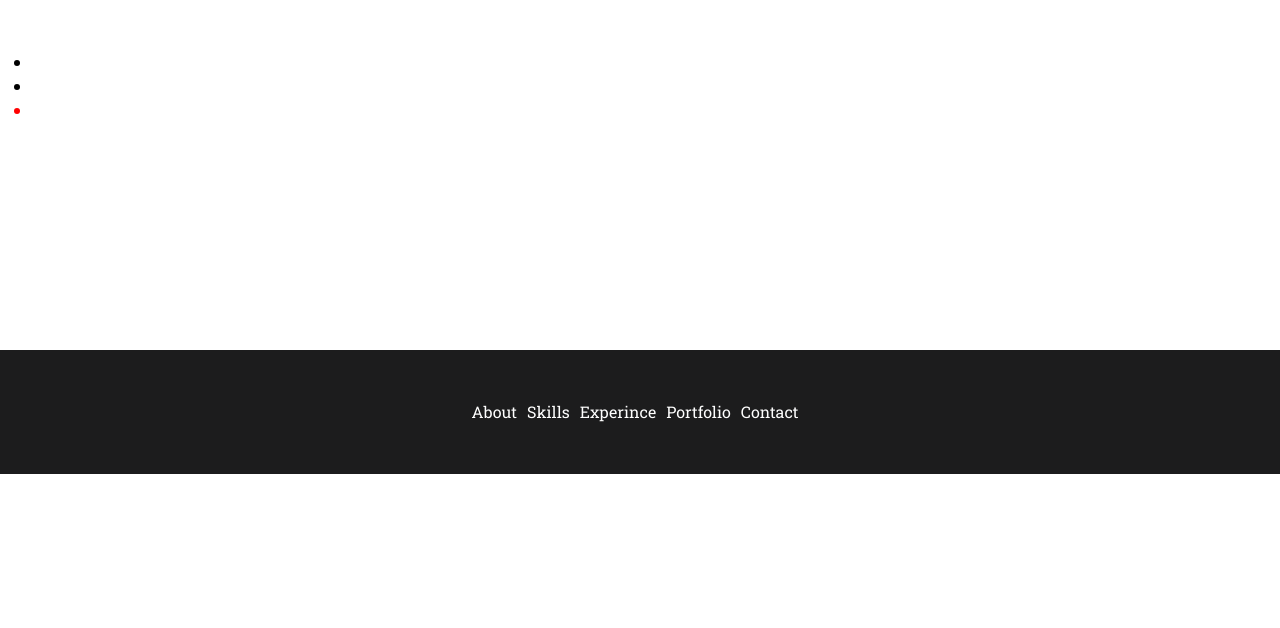
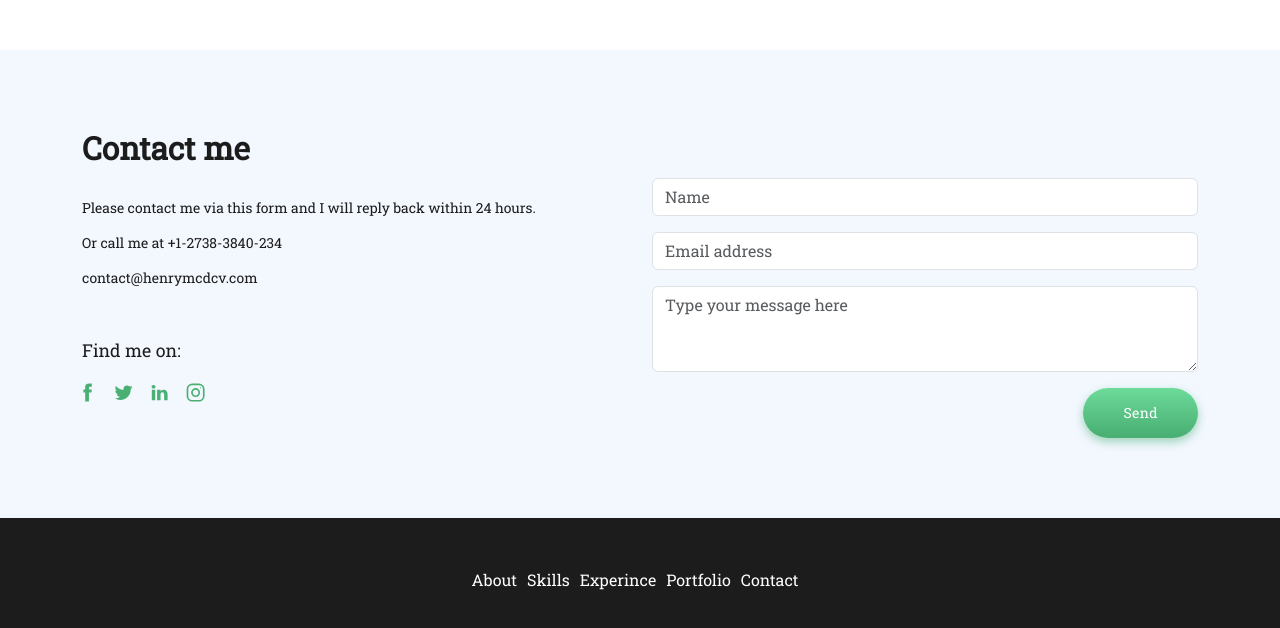
Before and after one commit to germantagli/portale-german-tagli, a React (Create React App) app: page / in a window 1280 px wide. Shown: the part 4361-4989 px from the top of the page. Before the commit the page ends 4835 px from the top, so only its background shows below. Built offline with nearby package versions, Linux system fonts and the light colour scheme.

Commit message:
fix section contacts

```diff
--- a/src/pages/Contacts/Contacts.js
+++ b/src/pages/Contacts/Contacts.js
@@ -1,3 +1,4 @@
+import { Container, Row, Col, Form, Button } from "react-bootstrap";
 import "./Contacts.scss";
 import PropTypes from "prop-types";
 
@@ -8,11 +9,90 @@ import PropTypes from "prop-types";
 */
 const Contacts = ({ info }) => {
     return (
-        <ul className="testList">
-            <li className="testList__item">{info}</li>
-            <li className="testList__item">{info}</li>
-            <li className="testList__item--colorRed">{info}</li>
-        </ul>
+        <div className="Contacts">
+            <Container>
+                <Row>
+                    <Col xs="12" sm="12" md="12" lg="6">
+                        <h1 className="title">Contact me</h1>
+                        <p className="description">Please contact me via this form and I will reply back within 24 hours.</p>
+                        <a cla href="tel:Or call me at +1-2738-3840-234">
+                            <p className="description">Or call me at +1-2738-3840-234</p>
+                        </a>
+                        <a href="mailto:contact@henrymcdcv.com" >
+                            <p className="description">
+                                contact@henrymcdcv.com
+                            </p>
+                        </a>
+
+                        <div className="socialCard">
+                            <p className="m-0 p-0 findMe">Find me on:</p>
+
+                            <div className="wrapSocial">
+                                <div className="link-wrapper">
+                                    <a aria-label="Social link" class="link" target="_blank" rel="noopener noreferrer" href="https://www.facebook.com">
+                                        <div class="Contact6styled__SocialIcon-sc-1cg5agc-20 tXjNA styled__SvgIcon-sc-1mehu68-0 ihVyiR" data-name="icon-facebook">
+                                            <svg xmlns="http://www.w3.org/2000/svg" width="32" height="32" viewBox="0 0 32 32">
+                                                <path d="M12.026 6.81v4.13H9v5.051h3.026V31h6.216V15.992h4.171s.391-2.422.58-5.07h-4.728V7.469c0-.516.678-1.21 1.348-1.21H23V1.001h-4.605c-6.523 0-6.369 5.055-6.369 5.81z"></path>
+                                            </svg>
+                                        </div>
+                                    </a>
+                                </div>
+
+                                <div className="link-wrapper">
+                                    <a aria-label="Social link" class=" link" target="_blank" rel="noopener noreferrer" href="https://www.twitter.com">
+                                        <div class="Contact6styled__SocialIcon-sc-1cg5agc-20 tXjNA styled__SvgIcon-sc-1mehu68-0 ihVyiR" data-name="icon-twitter">
+                                            <svg xmlns="http://www.w3.org/2000/svg" width="32" height="32" viewBox="0 0 32 32">
+                                                <path d="M31 6.883a12.292 12.292 0 01-3.534.969 6.178 6.178 0 002.705-3.402 12.386 12.386 0 01-3.911 1.494A6.137 6.137 0 0021.768 4a6.154 6.154 0 00-5.995 7.555 17.473 17.473 0 01-12.684-6.43 6.103 6.103 0 00-.832 3.093 6.153 6.153 0 002.737 5.122 6.162 6.162 0 01-2.788-.772v.077a6.161 6.161 0 004.936 6.035 6.225 6.225 0 01-1.622.216c-.397 0-.782-.039-1.159-.114a6.159 6.159 0 005.748 4.274 12.346 12.346 0 01-7.643 2.63c-.497 0-.986-.03-1.468-.084a17.398 17.398 0 009.433 2.769c11.321 0 17.509-9.377 17.509-17.509l-.021-.797a12.291 12.291 0 003.078-3.179z">
+                                                </path>
+                                            </svg>
+                                        </div>
+                                    </a>
+                                </div>
+
+                                <div className="link-wrapper">
+                                    <a aria-label="Social link" class=" link" target="_blank" rel="noopener noreferrer" href="https://www.linkedin.com">
+                                        <div class="Contact6styled__SocialIcon-sc-1cg5agc-20 tXjNA styled__SvgIcon-sc-1mehu68-0 ihVyiR" data-name="icon-linkedin">
+                                            <svg xmlns="http://www.w3.org/2000/svg" width="32" height="32" viewBox="0 0 32 32">
+                                                <path d="M29.333 18.777v9.83h-5.716v-9.172c0-2.304-.827-3.876-2.896-3.876-1.579 0-2.519 1.06-2.933 2.085-.151.366-.19.877-.19 1.389v9.574h-5.717s.077-15.534 0-17.144h5.717v2.43l-.038.055h.038v-.055c.76-1.166 2.116-2.833 5.152-2.833 3.762 0 6.582 2.45 6.582 7.716zM5.902 3.2c-1.956 0-3.235 1.279-3.235 2.961 0 1.646 1.242 2.964 3.159 2.964h.038c1.994 0 3.234-1.318 3.234-2.964C9.06 4.479 7.858 3.2 5.902 3.2zM3.006 28.608h5.715V11.464H3.006v17.144z">
+                                                </path>
+                                            </svg>
+                                        </div>
+                                    </a>
+                                </div>
+
+                                <div className="link-wrapper">
+                                    <a aria-label="Social link" class=" link" target="_blank" rel="noopener noreferrer" href="https://www.instagram.com">
+                                        <div class="Contact6styled__SocialIcon-sc-1cg5agc-20 tXjNA styled__SvgIcon-sc-1mehu68-0 ihVyiR" data-name="icon-instagram">
+                                            <svg xmlns="http://www.w3.org/2000/svg" width="32" height="32" viewBox="0 0 32 32">
+                                                <path d="M16 8.5a7.5 7.5 0 100 15 7.5 7.5 0 000-15zm0 12.188A4.695 4.695 0 0111.312 16c0-2.586 2.104-4.688 4.688-4.688s4.688 2.102 4.688 4.688A4.695 4.695 0 0116 20.688zm8.063-11.751a.999.999 0 110-1.997.999.999 0 010 1.997zM21.625 1h-11.25A9.376 9.376 0 001 10.375v11.25A9.376 9.376 0 0010.375 31h11.25A9.376 9.376 0 0031 21.625v-11.25A9.376 9.376 0 0021.625 1zm6.563 20.625a6.57 6.57 0 01-6.563 6.563h-11.25a6.57 6.57 0 01-6.563-6.563v-11.25a6.57 6.57 0 016.563-6.563h11.25a6.57 6.57 0 016.563 6.563v11.25z">
+                                                </path>
+                                            </svg>
+                                        </div>
+                                    </a>
+                                </div>
+
+                            </div>
+                        </div>
+                    </Col>
+                    <Col xs="12" sm="12" md="12" lg="6" className="mt-5" >
+                        <Form>
+                            <Form.Group className="mb-3" controlId="exampleForm.ControlInput1">
+                                <Form.Control type="text" placeholder="Name" />
+                            </Form.Group>
+                            <Form.Group className="mb-3" controlId="exampleForm.ControlInput2">
+                                <Form.Control type="email" placeholder="Email address" />
+                            </Form.Group>
+                            <Form.Group className="mb-3" controlId="exampleForm.ControlTextarea1">
+                                <Form.Control as="textarea" rows={3} placeholder="Type your message here" />
+                            </Form.Group>
+                        </Form>
+                        <div className="text-end">
+                            <Button variant="primary" className="text-end">Send</Button>
+                        </div>
+                    </Col>
+                </Row>
+            </Container>
+        </div>
     )
 };
 
--- a/src/pages/Contacts/Contacts.scss
+++ b/src/pages/Contacts/Contacts.scss
@@ -1,9 +1,106 @@
-.testList {
-    .testList__item {
-        color: black;
+.Contacts {
+    word-break: break-word;
+    width: 100%;
+    padding: 80px 0px;
+    background: rgb(243, 248, 255);
+
+    Button {
+        max-width: 300px;
+        border: none;
+        border-radius: 50px;
+        white-space: nowrap;
+        color: rgb(255, 255, 255);
+        background: linear-gradient(-180deg, rgb(109, 219, 154) 0%, rgb(73, 175, 115) 96%) no-repeat;
+        box-shadow: rgba(73, 175, 115, 0.5) 0px 4px 10px 0px;
+        overflow: hidden;
+        text-overflow: ellipsis;
+        height: 50px;
+        line-height: 50px;
+        box-sizing: border-box;
+        text-decoration: none;
+        padding: 0px 40px;
+        font-size: 14px;
+        letter-spacing: 0.4px;
+        cursor: pointer;
+        position: relative;
+        z-index: 1;
+        word-break: initial;
+        outline: none;
     }
 
-    .testList__item--colorRed {
-        color: red;
+    a {
+        text-decoration: none;
+    }
+
+    .findMe {
+        font-weight: 400;
+        font-size: 17.76px;
+        line-height: 1.4;
+        color: rgb(28, 28, 29);
+        font-weight: 300;
+        width: 100%;
+    }
+
+
+    .title {
+        color: rgb(28, 28, 29);
+        margin-bottom: 30px;
+        text-align: left;
+        width: 100%;
+        font-weight: 700;
+        font-size: 31.52px;
+    }
+
+    .description {
+        color: rgb(28, 28, 29);
+        text-align: left;
+        width: 100%;
+        font-weight: 400;
+        font-size: 13.88px;
+        line-height: 1.4;
+    }
+
+    .socialCard {
+        display: flex;
+        flex-direction: column;
+        margin: 50px auto 0px 0px;
+        max-width: 250px;
+
+        .wrapSocial {
+            display: flex;
+            -webkit-box-align: center;
+            align-items: center;
+            -webkit-box-pack: start;
+            justify-content: flex-start;
+            transform: translateX(-12px);
+            margin: 10px 0px 0px;
+
+            .link-wrapper {
+                display: flex;
+                align-items: center;
+                position: relative;
+
+                .link {
+                    width: 26px;
+                    height: 26px;
+                    display: flex;
+                    -webkit-box-pack: center;
+                    justify-content: center;
+                    -webkit-box-align: center;
+                    align-items: center;
+                    text-decoration: none;
+                    margin: 5px;
+                    color: rgb(73, 175, 115);
+                    svg {
+                        pointer-events: none;
+                        width: 100%;
+                        height: 100%;
+                        max-width: 1.2rem;
+                        max-height: 1.2rem;
+                        fill: rgb(73, 175, 115);
+                    }
+                }
+            }
+        }
     }
 }
```
